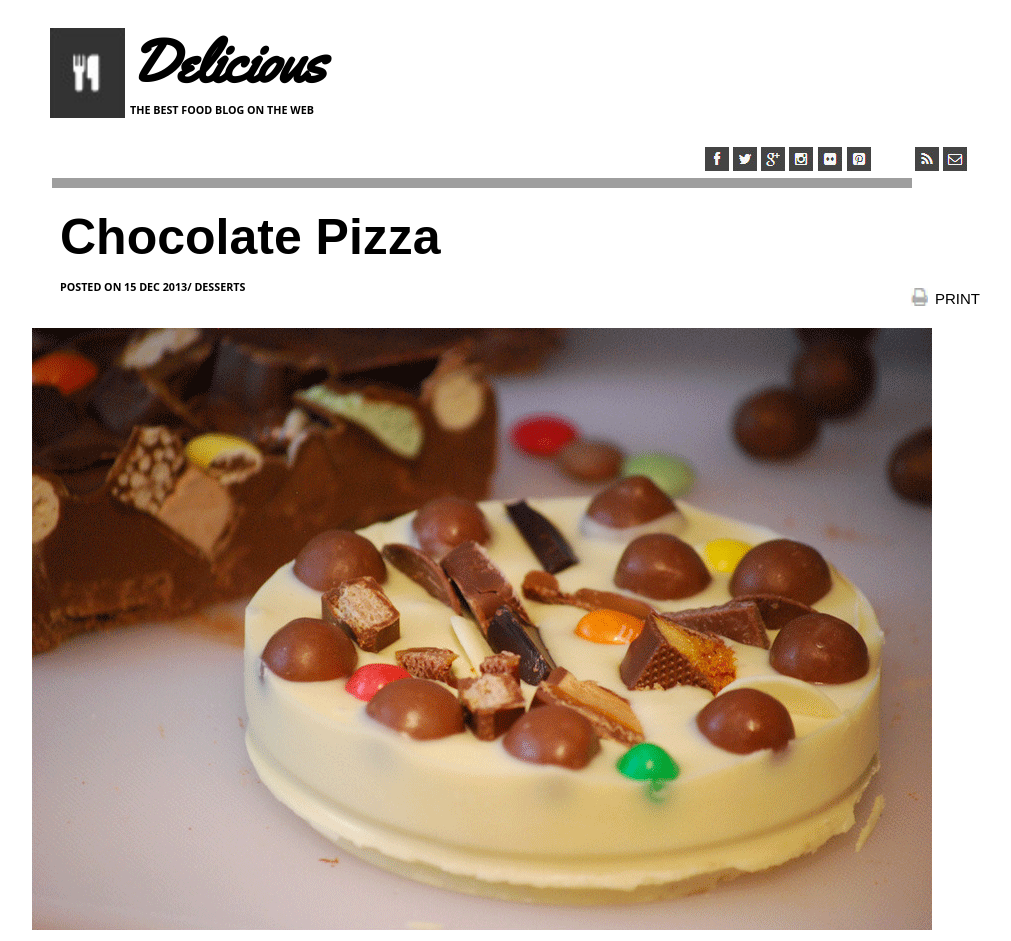
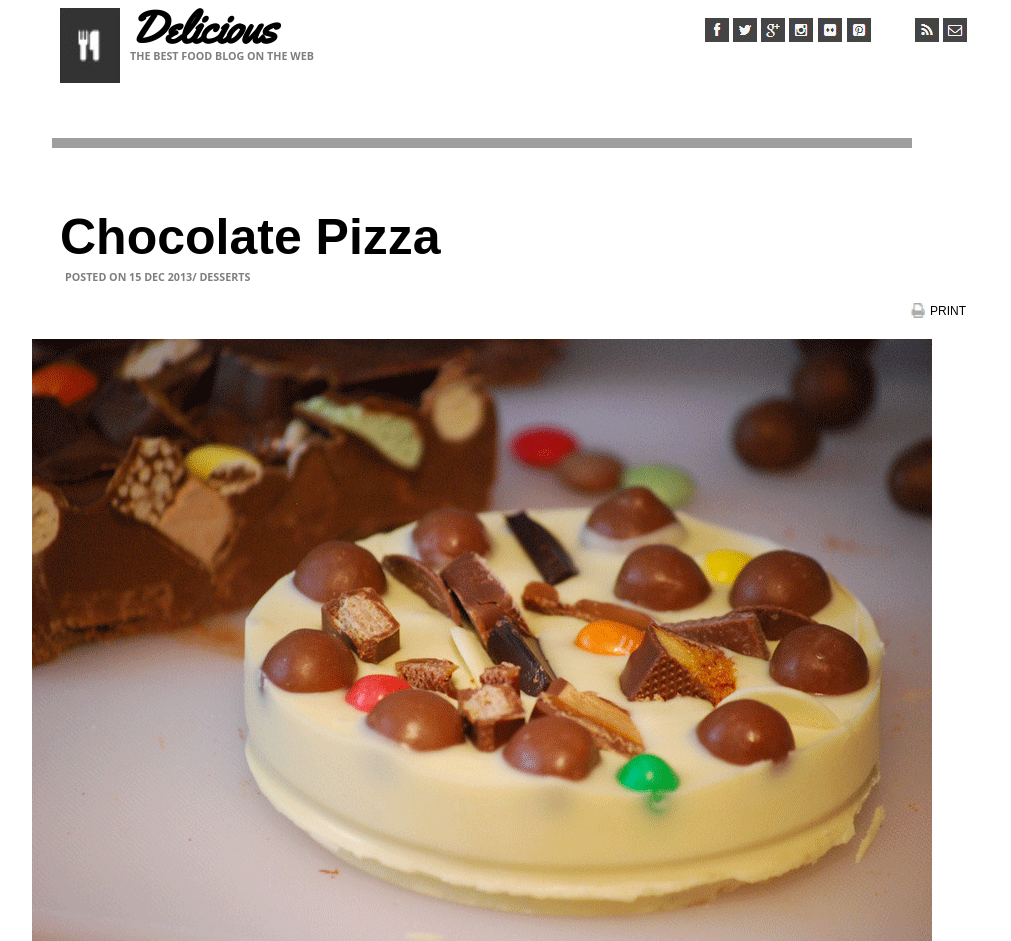
Before and after one commit to MohammadAltamimi98/chocolate-pizza, a plain HTML site: page index.html in a window 1280 px wide. Shown: the top 941 px of the page, without its empty margins (158-1169 px from the left). Drawn offline with Linux system fonts and the light colour scheme; grey boxes are pictures that could not be loaded.

Commit message:
finishingTouches

```diff
--- a/stylesheet/style.css
+++ b/stylesheet/style.css
@@ -12,12 +12,13 @@ header{
 #title{
     font-family: 'Yellowtail', cursive;
     color: black;
-    font-size: 60px;
+    font-size: 45px;
 }
 
 
 h6{
-    font-family:  'Open Sans', sans-serif;;
+    font-family:  'Open Sans', sans-serif;
+    opacity: .5;
 }
 
 
@@ -25,7 +26,8 @@ h6{
 selection{
     position: relative;
     left:805px;
-    bottom: 145px;
+    bottom: 220px;
+    /* border: solid; */
 
 }
 
@@ -59,11 +61,11 @@ bottom:20px;
 }
 
 #logo1{
-     height:90px;
-     width:75px;
+     height:75px;
+     width:60px;
      position:relative;
-     top:30px;
-     left:190px;
+     top:10px;
+     left:200px;
 }
 
 
@@ -109,21 +111,25 @@ p{
  margin-top: 10px;}
 
  #posted{
-     margin-top: -20px;
+     position: relative;
+     /* margin-top: -20px; */
+     bottom: 30px;
+     left:5px;
+
  }
 
  #picon {
     position: relative;
     left:1050px;
-    bottom:80px;
-    width: 18px;
-    height: 18px;
+    bottom:85px;
+    width: 15px;
+    height: 15px;
 
 }
 #print{ position: relative;
-    left:1045px;
+    left:1040px;
     bottom:115px;
-    font-size: 15px;
+    font-size: 12px;
     font-weight: 500;
     font-family: sans-serif;
 }
@@ -278,6 +284,8 @@ footer{
     margin-bottom: 50px;
     text-align:center;
 width:68%;
+position: relative;
+bottom:40px;
 }
 
 
@@ -300,17 +308,19 @@ width:68%;
 
 #firstruler{
 text-align:center;
-width:35%;
+width:32%;
 position: relative;
-right: 255px;
+right: 240px;
 top:48px;
+opacity: .5;
 }
 
 #Secondruler{
     text-align:center;
-    width:35%;
+    width:32%;
     position: relative;
-    left:250px;
+    left:235px;
+    opacity: .5;
 
 
 
```
